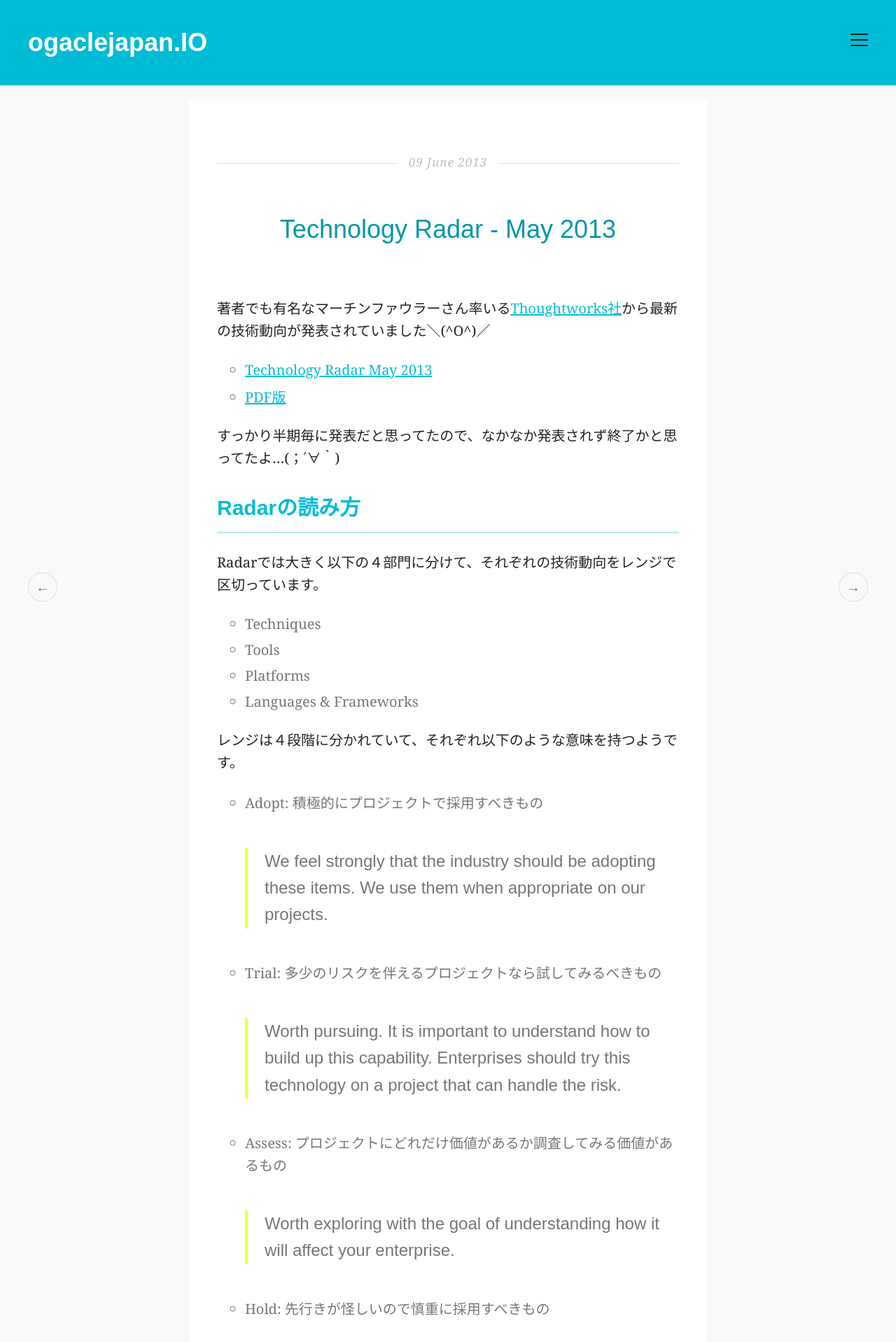
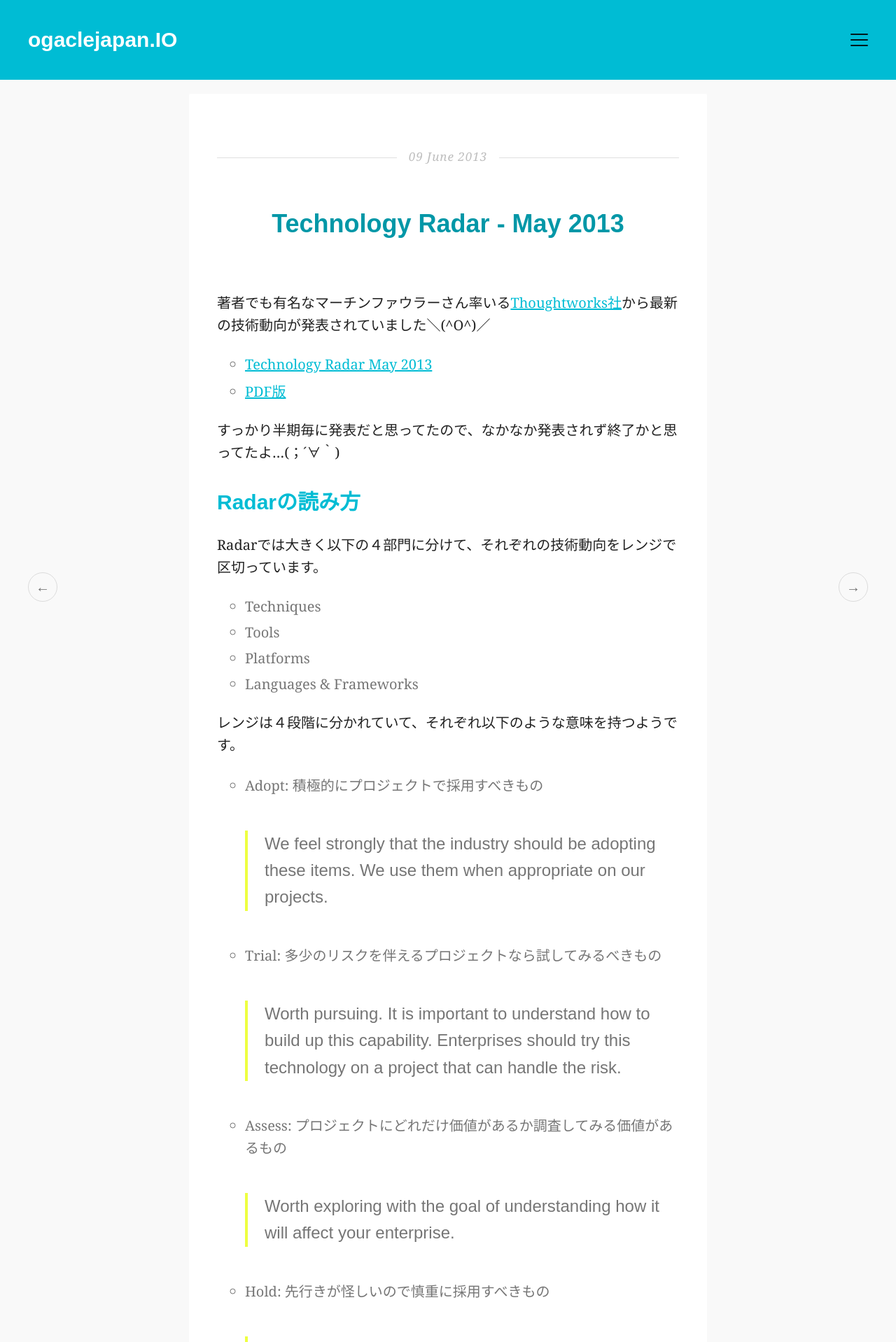
Before and after one commit to ogaclejapan/blog.ogaclejapan.com, a Jekyll site: the page built from _posts/2013-06-09-technology-radar-may2013.md, in a window 1280 px wide. Shown: the top 1918 px of the page at 70% size. Built offline with Jekyll 4.4.1, drawn with Linux system fonts in a browser that asks for light colours; Markdown is read by kramdown in place of the engine named in the settings.

Commit message:
投稿Fontまわりの微調整

```diff
--- a/_scss/pages/_posts.scss
+++ b/_scss/pages/_posts.scss
@@ -54,18 +54,16 @@
     margin: $spacing-l auto;
   }
 
-
   h2 {
     font-style: normal;
-    padding-bottom: $spacing-xs;
-    border-bottom: 2px solid $primary-light;
   }
 
   h3 {
     font-weight: bold;
-    border-left: $spacing-xs solid $primary-light;
-    padding-left: $spacing-xs;
-
+    @media (min-width: 643px) {
+      border-left: $spacing-xs solid $primary-light;
+      padding-left: $spacing-xs;
+    }
   }
 
   h4 {
@@ -75,7 +73,7 @@
 
   h1.page-title {
     font-size: 180%;
-    font-weight: normal;
+    font-weight: bold;
     line-height: 135%;
     font-family: $font-family;
     color: $primary-dark;
--- a/_scss/partials/_header.scss
+++ b/_scss/partials/_header.scss
@@ -7,6 +7,7 @@ header {
   @extend %padding-large;
 
   h1.title {
+    font-size: 150%;
     display: inline-block;
     margin: 0;
     padding: 0;
```
Also changed, not shown: _posts/2014-12-22-reactivebinding-in-rxjava.md (+2 -2 lines).
